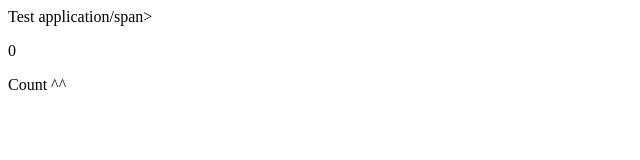
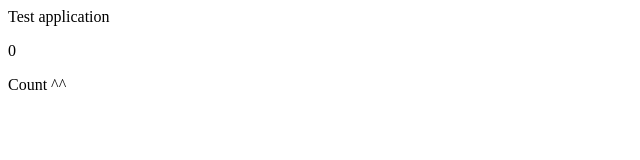
Before and after one commit to jordanc44/git, a plain HTML site: page index.html in a window 1280 px wide. Shown: the full height of the page, 0-640 px from the left. Drawn offline with Linux system fonts and the light colour scheme.

Commit message:
Update index.html

```diff
--- a/index.html
+++ b/index.html
@@ -8,7 +8,7 @@
 
 
 <div id="content">
-        <span>Test application/span>
+        <span>Test application </span>
         <p id="text"> 0 </p>
         <span class="price">Count ^^</span>
 
```
